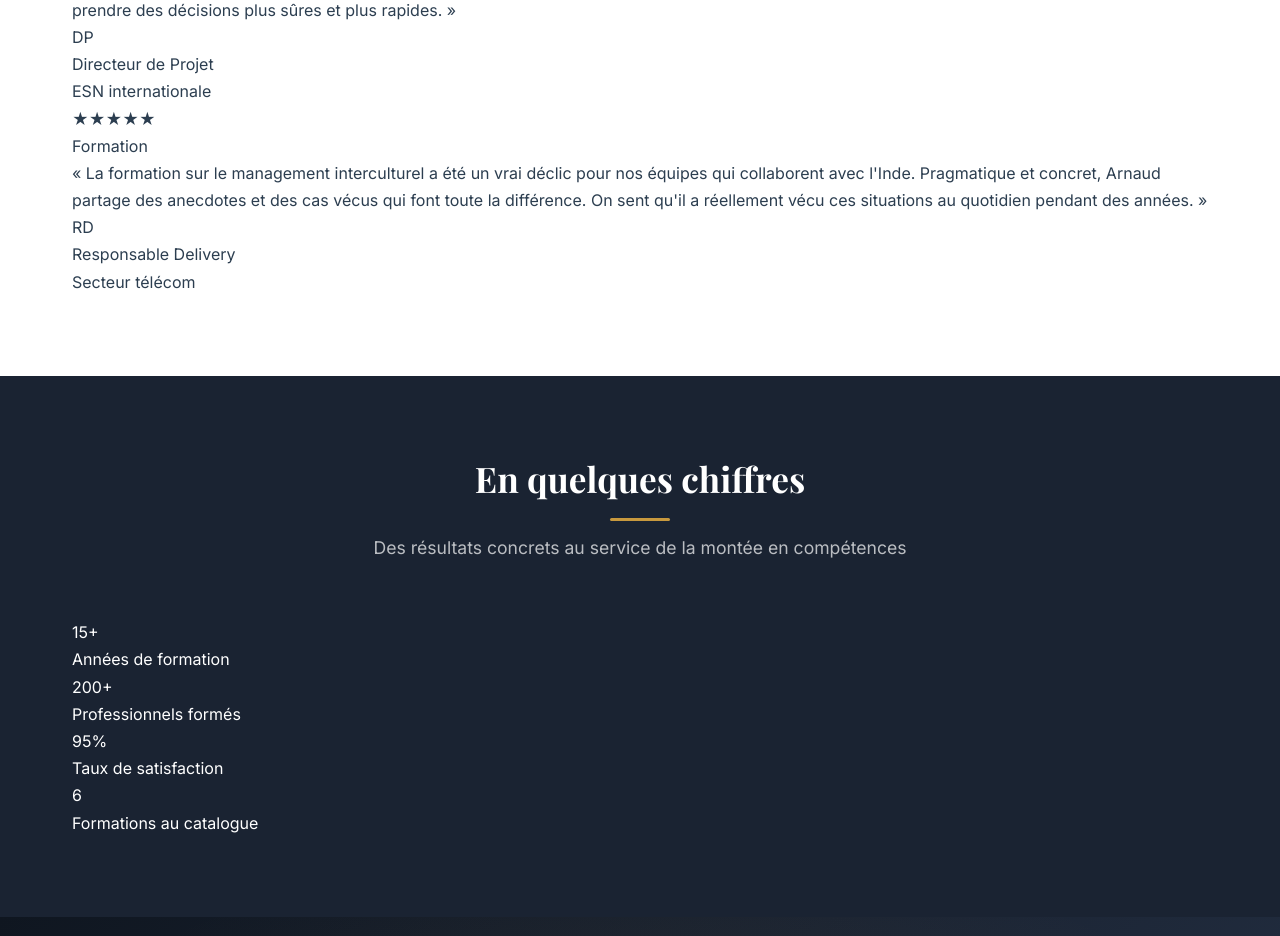
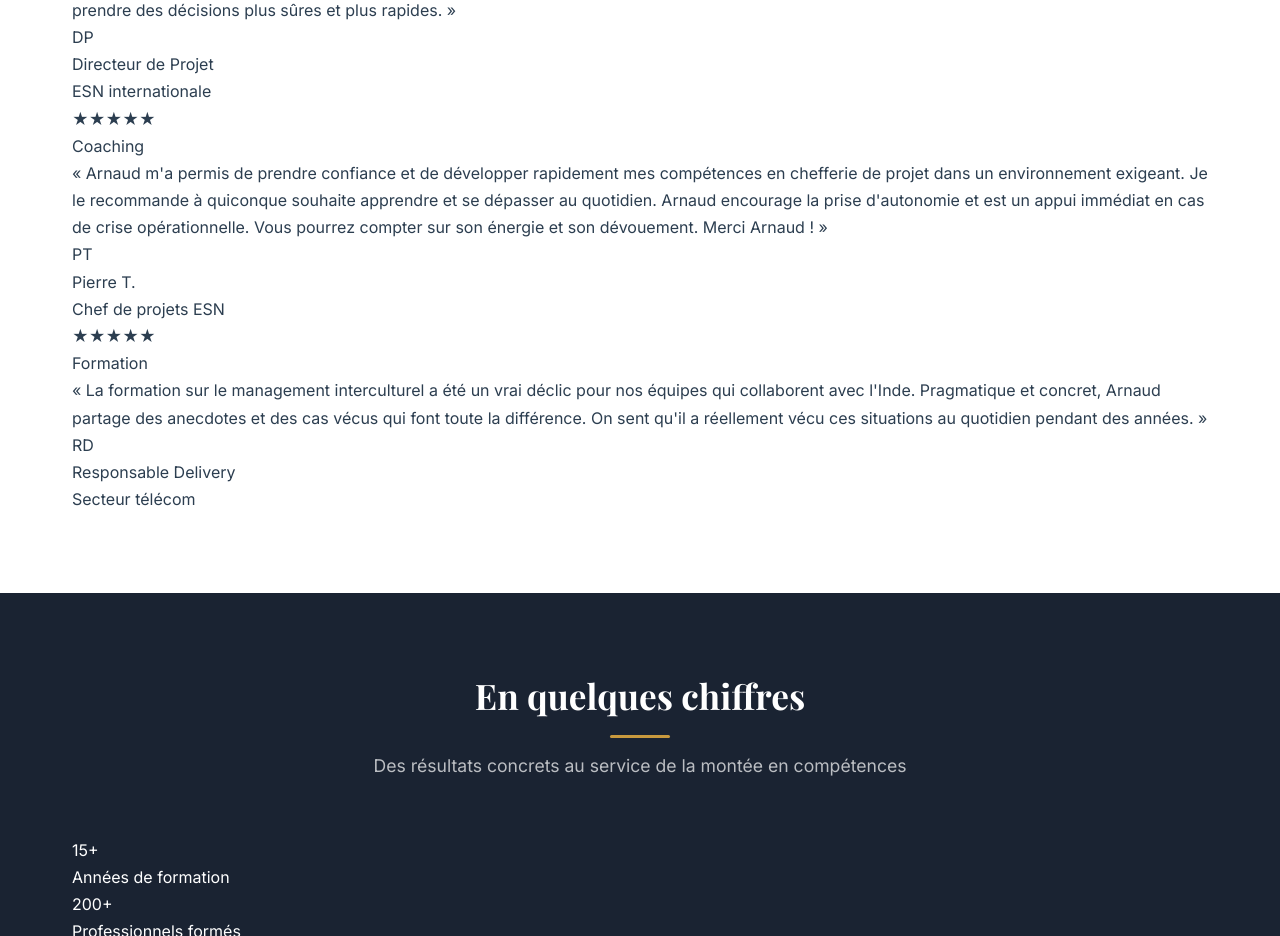
Before and after one commit to ALOcoaching/site-alo-coaching, a plain HTML site: page temoignages.html in a window 1280 px wide. Shown: the part 1000-1936 px from the top of the page. Drawn offline with nearby package versions, Linux system fonts and the light colour scheme; a web font is replaced by a local one.

Commit message:
Ajout du témoignage Pierre T. sur la branche de déploiement main

```diff
--- a/temoignages.html
+++ b/temoignages.html
@@ -109,6 +109,23 @@
         <div class="testimonial-detail fade-in">
           <div class="testimonial-detail-header">
             <div class="stars">★★★★★</div>
+            <span class="testimonial-tag">Coaching</span>
+          </div>
+          <blockquote>
+            « Arnaud m'a permis de prendre confiance et de développer rapidement mes compétences en chefferie de projet dans un environnement exigeant. Je le recommande à quiconque souhaite apprendre et se dépasser au quotidien. Arnaud encourage la prise d'autonomie et est un appui immédiat en cas de crise opérationnelle. Vous pourrez compter sur son énergie et son dévouement. Merci Arnaud ! »
+          </blockquote>
+          <div class="author">
+            <div class="author-avatar">PT</div>
+            <div class="author-info">
+              <div class="name">Pierre T.</div>
+              <div class="role">Chef de projets ESN</div>
+            </div>
+          </div>
+        </div>
+
+        <div class="testimonial-detail fade-in">
+          <div class="testimonial-detail-header">
+            <div class="stars">★★★★★</div>
             <span class="testimonial-tag">Formation</span>
           </div>
           <blockquote>
```
